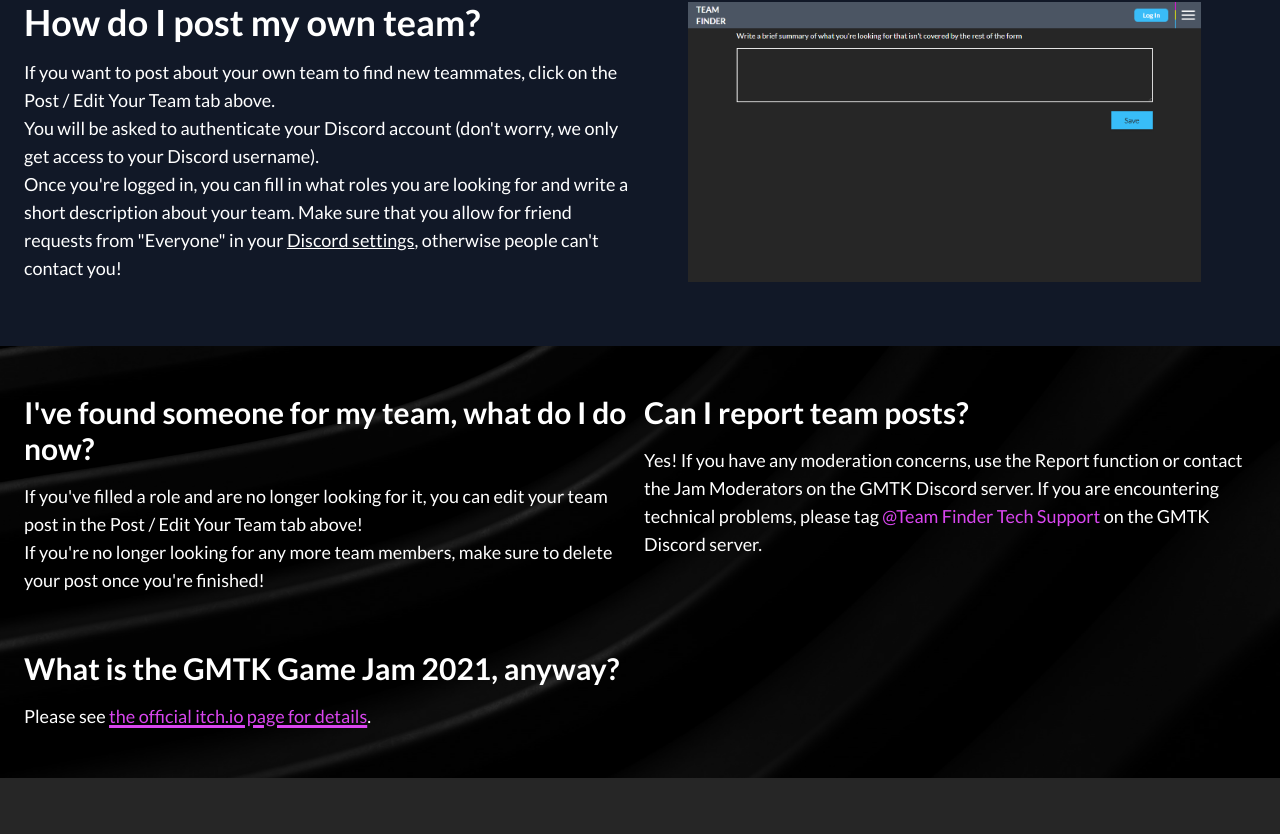
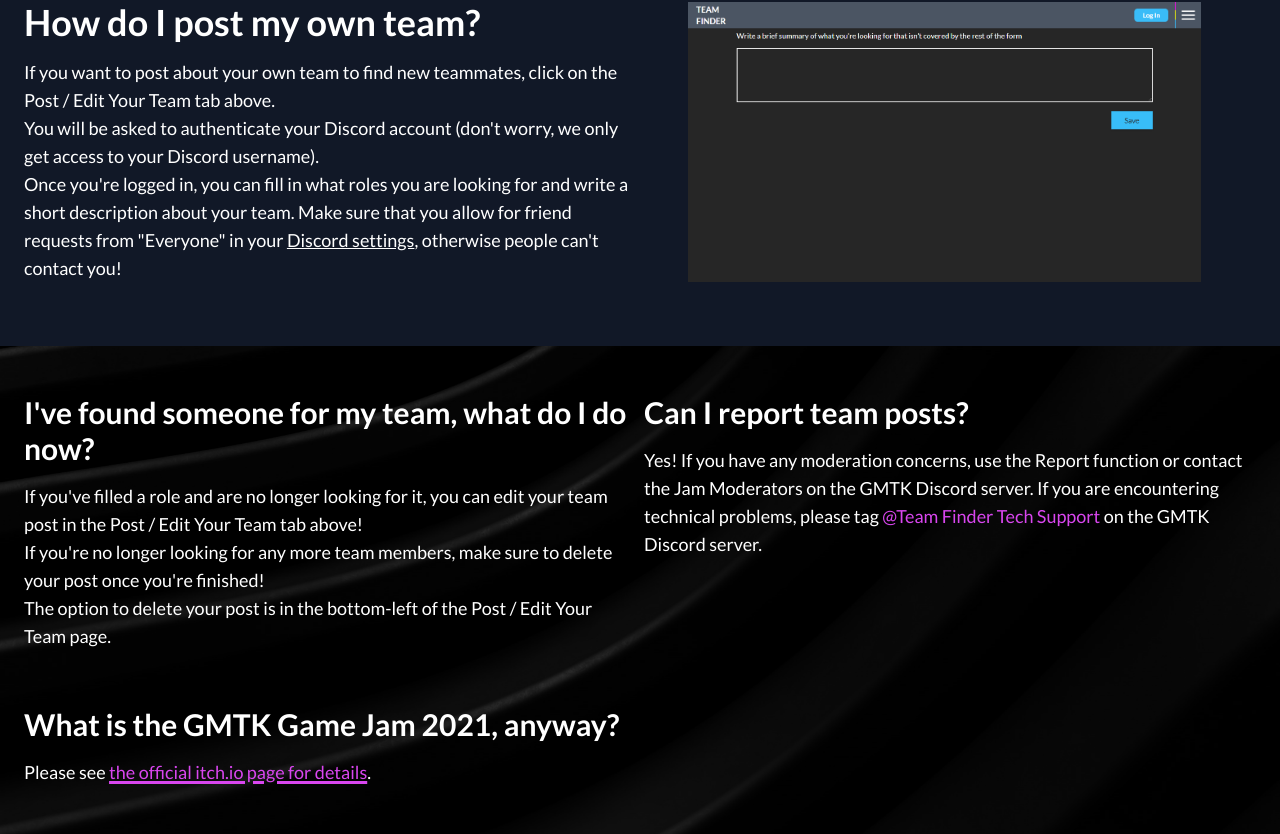
Before and after one commit to GameMakersToolkit/team-finder, a React (Vite) app in the folder ui/: page /faq in a window 1280 px wide. Shown: the part 1011-1845 px from the top of the page. Before the commit the page ends 1789 px from the top, so only its background shows below. Built offline with nearby package versions, Linux system fonts and the light colour scheme; no server answers.

Commit message:
Explain to user how to delete post

```diff
--- a/ui/src/pages/FAQ/FAQ.tsx
+++ b/ui/src/pages/FAQ/FAQ.tsx
@@ -142,9 +142,12 @@ export const FAQ = () => {
                 <p>
                   If you&#39;ve filled a role and are no longer looking for it, you
                   can edit your team post in the <Link className="hover:underline cursor-pointer" to="/my-post">Post / Edit Your Team tab above!</Link>
+                </p>
+                <p>
+                  If you&#39;re no longer looking for any more team members, make
+                  sure to delete your post once you&#39;re finished!
                   <br />
-                  If you&#39;re no longer looking for any more team members, make
-                  sure to delete your post once you're finished!
+                  The option to delete your post is in the bottom-left of the <Link className="hover:underline cursor-pointer" to="/my-post">Post / Edit Your Team page</Link>.
                 </p>
               </FAQTextItem>
               <FAQTextItem question="Can I report team posts?">
```
